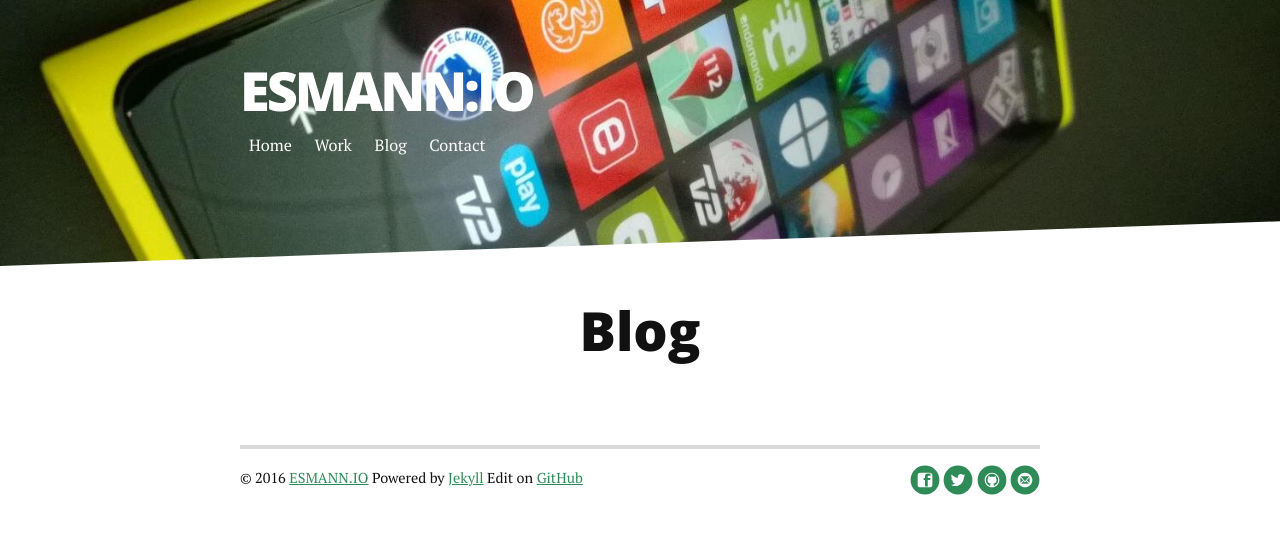
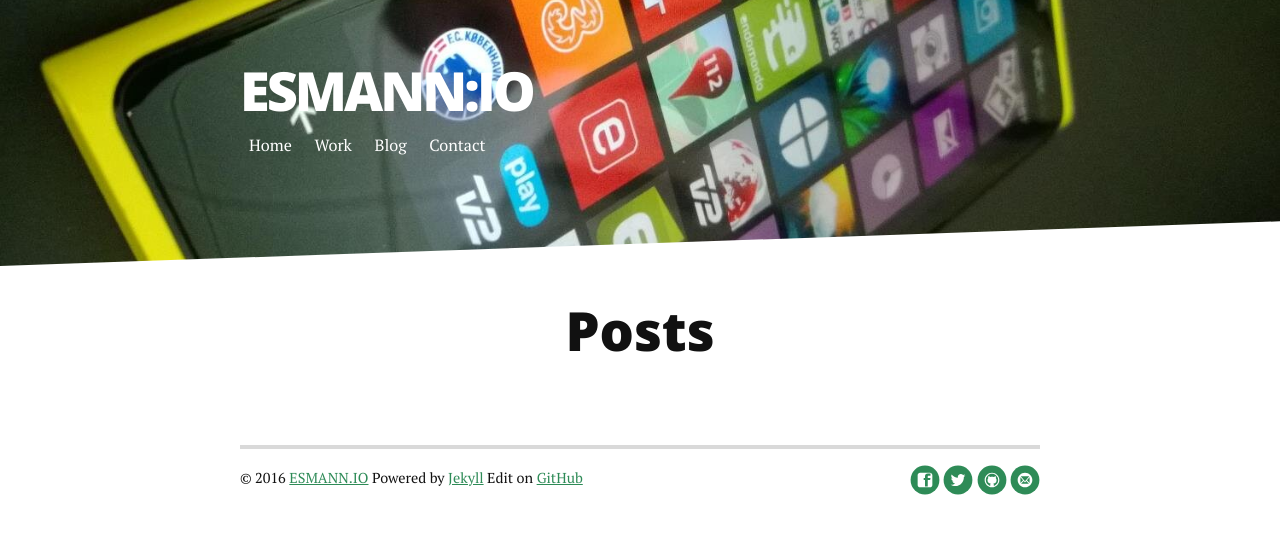
Before and after one commit to esmann-io/esmann-io.github.io, a Jekyll site: the page built from blog.html, in a window 1280 px wide. Shown: the top 534 px of the page. Built offline with Jekyll 4.4.1, drawn with Linux system fonts in a browser that asks for light colours; nearby versions of some CDN libraries; Markdown is read by kramdown in place of the engine named in the settings.

Commit message:
no message

```diff
--- a/blog.html
+++ b/blog.html
@@ -4,7 +4,7 @@
 ---
 
 <div class="home" id="home">
-  <h1 class="pageTitle">Blog</h1>
+  <h1 class="pageTitle">Posts</h1>
   <ul class="posts noList">
     {% for post in paginator.posts %}
       <li>
```
